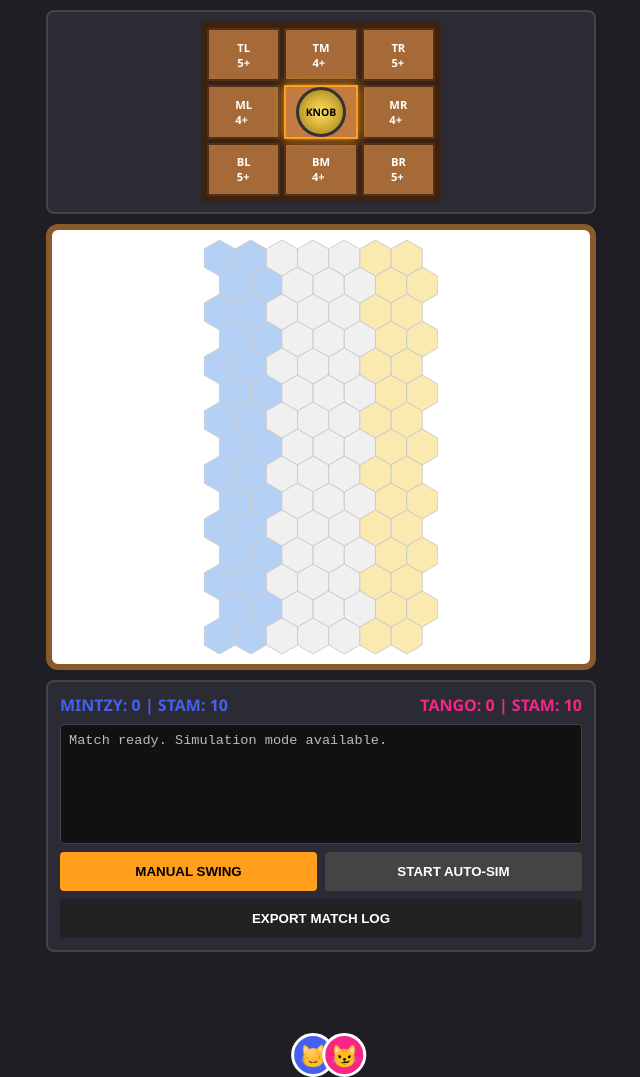
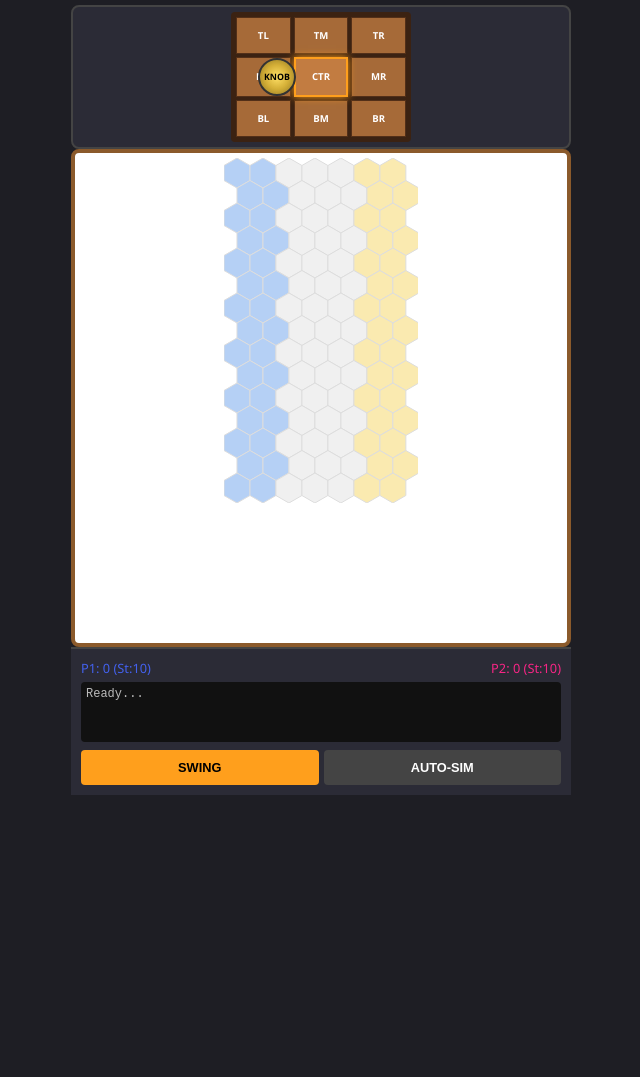
Before and after one commit to Meerdog/meerdog.github.io, a plain HTML site: page 21.html in a window 1280 px wide. Shown: the whole page, without its empty margins (319-959 px from the left). After the commit the page ends 800 px from the top, so only its background shows below. Drawn offline with Linux system fonts and the light colour scheme.

Commit message:
Update title and improve layout in 21.html
fixing layout

```diff
--- a/21.html
+++ b/21.html
@@ -3,54 +3,52 @@
 <head>
     <meta charset="UTF-8">
     <meta name="viewport" content="width=device-width, initial-scale=1.0, maximum-scale=1.0, user-scalable=no">
-    <title>21 Knob: Golden Ratio Edition V17</title>
+    <title>21 Knob: Skirmish V18</title>
     <style>
         :root {
             --p1-color: #4361ee; --p2-color: #f72585;
             --wood: #8b5a2b; --bg-dark: #1e1e24;
+            --hex-w: 30px; --hex-h: 22px;
         }
 
         * { box-sizing: border-box; }
-        body { font-family: 'Segoe UI', system-ui, sans-serif; background-color: var(--bg-dark); color: #fff; margin: 0; padding: 10px; display: flex; justify-content: center; }
-        .app-container { display: flex; flex-direction: column; gap: 10px; width: 100%; max-width: 550px; }
+        body { font-family: 'Segoe UI', sans-serif; background-color: var(--bg-dark); color: #fff; margin: 0; padding: 5px; height: 100vh; overflow: hidden; display: flex; flex-direction: column; align-items: center; }
+        .app-container { display: flex; flex-direction: column; height: 100%; width: 100%; max-width: 500px; justify-content: space-between; }
 
-        /* --- DOOR INTERFACE --- */
-        .door-container { width: 100%; background: #2b2b36; padding: 10px; border-radius: 8px; border: 2px solid #444; }
+        /* --- DOOR (TOP) --- */
+        .door-container { padding: 5px; background: #2b2b36; border-radius: 8px; border: 2px solid #444; }
         .door-grid {
-            display: grid; grid-template-columns: repeat(3, 1fr); gap: 4px;
-            width: 240px; height: 180px; margin: 0 auto; background: #3b2212; padding: 6px; border-radius: 4px; position: relative;
+            display: grid; grid-template-columns: repeat(3, 1fr); gap: 3px;
+            width: 180px; height: 130px; margin: 0 auto; background: #3b2212; padding: 5px; border-radius: 4px; position: relative;
         }
-        .door-cell {
-            background: #a66a38; border: 2px solid #522f18; display: flex; flex-direction: column; align-items: center; justify-content: center;
-            font-size: 0.7rem; font-weight: bold; color: #fff; cursor: pointer;
+        .door-cell { background: #a66a38; border: 1px solid #522f18; display: flex; align-items: center; justify-content: center; font-size: 0.6rem; font-weight: bold; color: #fff; cursor: pointer; }
+        .door-cell.selected { border: 2px solid #ff9f1c; background: #c27c41; box-shadow: 0 0 8px #ff9f1c; z-index: 5; }
+
+        /* Knob on LEFT MIDDLE */
+        .knob-overlay {
+            position: absolute; left: 15%; top: 50%; transform: translateY(-50%);
+            width: 38px; height: 38px; background: radial-gradient(circle, #ffe066, #d4af37, #8c7322);
+            border-radius: 50%; border: 2px solid #333; z-index: 10; display: flex; align-items: center; justify-content: center;
+            font-size: 0.55rem; color: #000; font-weight: 900; cursor: pointer;
         }
-        .door-cell.selected { border-color: #ff9f1c; box-shadow: 0 0 10px #ff9f1c; background: #c27c41; z-index: 5; }
-        .knob-overlay {
-            position: absolute; left: 50%; top: 50%; transform: translate(-50%, -50%);
-            width: 50px; height: 50px; background: radial-gradient(circle, #ffe066, #d4af37, #8c7322);
-            border-radius: 50%; border: 3px solid #333; z-index: 10; display: flex; align-items: center; justify-content: center;
-            font-size: 0.65rem; color: #000; font-weight: 900; cursor: pointer;
-        }
-        .knob-overlay.selected { border-color: #fff; box-shadow: 0 0 15px #f72585; }
+        .knob-overlay.selected { border-color: #fff; box-shadow: 0 0 12px #f72585; }
 
-        /* --- BOARD --- */
-        .board-wrapper { background: #fff; padding: 10px; border-radius: 12px; border: 6px solid var(--wood); position: relative; display: flex; justify-content: center;}
+        /* --- BOARD (CENTER) --- */
+        .board-wrapper { flex-grow: 1; background: #fff; border-radius: 8px; border: 4px solid var(--wood); overflow: hidden; display: flex; justify-content: center; align-items: flex-start; padding-top: 5px; }
         .svg-container { position: relative; }
-        .token { position: absolute; border-radius: 50%; z-index: 20; display: flex; align-items: center; justify-content: center; font-size: 22px; transition: transform 0.6s ease-out; }
-        .p1 { width: 44px; height: 44px; background: var(--p1-color); border: 3px solid white; margin: -22px 0 0 -22px; }
-        .p2 { width: 44px; height: 44px; background: var(--p2-color); border: 3px solid white; margin: -22px 0 0 -22px; }
-        .ball { width: 14px; height: 14px; background: radial-gradient(circle at 30% 30%, #ffd166, #ff9f1c); z-index: 25; margin: -7px 0 0 -7px; transition: transform 0.8s cubic-bezier(0.17, 0.67, 0.83, 0.67); }
+        .token { position: absolute; border-radius: 50%; z-index: 20; display: flex; align-items: center; justify-content: center; font-size: 20px; transition: transform 0.5s ease-out; }
+        .p1 { width: 40px; height: 40px; background: var(--p1-color); border: 3px solid white; margin: -20px 0 0 -20px; }
+        .p2 { width: 40px; height: 40px; background: var(--p2-color); border: 3px solid white; margin: -20px 0 0 -20px; }
+        .ball { width: 12px; height: 12px; background: radial-gradient(circle at 30% 30%, #ffd166, #ff9f1c); z-index: 25; margin: -6px 0 0 -6px; transition: transform 0.7s cubic-bezier(0.1, 0.7, 0.1, 1); }
 
-        /* --- UI DASHBOARD --- */
-        .dashboard { background: #2b2b36; padding: 12px; border-radius: 8px; border: 2px solid #444; display: flex; flex-direction: column; gap: 8px; }
-        .stats-row { display: flex; justify-content: space-between; font-weight: bold; }
-        .log-box { background: #111; height: 120px; overflow-y: auto; padding: 8px; font-size: 0.85rem; border-radius: 4px; color: #bbb; font-family: monospace; border: 1px solid #444; }
-
-        .controls { display: grid; grid-template-columns: 1fr 1fr; gap: 8px; }
-        button { padding: 12px; font-weight: bold; border-radius: 4px; border: none; cursor: pointer; text-transform: uppercase; }
+        /* --- CONTROLS (BOTTOM) --- */
+        .dashboard { background: #2b2b36; padding: 10px; border-top: 2px solid #444; width: 100%; }
+        .stats { display: flex; justify-content: space-between; font-size: 0.8rem; margin-bottom: 5px; }
+        .log-box { background: #111; height: 60px; overflow-y: auto; padding: 5px; font-size: 0.75rem; border-radius: 4px; color: #bbb; font-family: monospace; margin-bottom: 8px; }
+        .btn-row { display: grid; grid-template-columns: 1fr 1fr; gap: 5px; }
+        button { padding: 10px; font-weight: bold; border-radius: 4px; border: none; cursor: pointer; font-size: 0.8rem; }
         .btn-main { background: #ff9f1c; color: #000; }
         .btn-alt { background: #444; color: #fff; }
-        button:disabled { opacity: 0.3; }
     </style>
 </head>
 <body>
@@ -58,16 +56,10 @@
 <div class="app-container">
     <div class="door-container">
         <div class="door-grid" id="door-ui">
-            <div class="door-cell" onclick="setTarget('TL', 5)">TL<br>5+</div>
-            <div class="door-cell" onclick="setTarget('TM', 4)">TM<br>4+</div>
-            <div class="door-cell" onclick="setTarget('TR', 5)">TR<br>5+</div>
-            <div class="door-cell" onclick="setTarget('ML', 4)">ML<br>4+</div>
-            <div class="door-cell selected" onclick="setTarget('MM', 2)">CTR<br>2+</div>
-            <div class="door-cell" onclick="setTarget('MR', 4)">MR<br>4+</div>
-            <div class="door-cell" onclick="setTarget('BL', 5)">BL<br>5+</div>
-            <div class="door-cell" onclick="setTarget('BM', 4)">BM<br>4+</div>
-            <div class="door-cell" onclick="setTarget('BR', 5)">BR<br>5+</div>
-            <div class="knob-overlay" id="knob-btn" onclick="setTarget('KNOB', 6)">KNOB</div>
+            <div class="door-cell" onclick="setT('TL',5)">TL</div><div class="door-cell" onclick="setT('TM',4)">TM</div><div class="door-cell" onclick="setT('TR',5)">TR</div>
+            <div class="door-cell" onclick="setT('ML',4)">ML</div><div class="door-cell selected" onclick="setT('MM',2)">CTR</div><div class="door-cell" onclick="setT('MR',4)">MR</div>
+            <div class="door-cell" onclick="setT('BL',5)">BL</div><div class="door-cell" onclick="setT('BM',4)">BM</div><div class="door-cell" onclick="setT('BR',5)">BR</div>
+            <div class="knob-overlay" id="kb" onclick="setT('KNOB',6)">KNOB</div>
         </div>
     </div>
 
@@ -80,32 +72,28 @@
     </div>
 
     <div class="dashboard">
-        <div class="stats-row">
-            <div style="color: var(--p1-color)">MINTZY: <span id="p1-s">0</span> | STAM: <span id="p1-st">10</span></div>
-            <div style="color: var(--p2-color)">TANGO: <span id="p2-s">0</span> | STAM: <span id="p2-st">10</span></div>
+        <div class="stats">
+            <div style="color:var(--p1-color)">P1: <span id="s1">0</span> (St:<span id="st1">10</span>)</div>
+            <div style="color:var(--p2-color)">P2: <span id="s2">0</span> (St:<span id="st2">10</span>)</div>
         </div>
-
-        <div class="log-box" id="match-log">Match ready. Simulation mode available.</div>
-
-        <div class="controls">
-            <button class="btn-main" onclick="playTurn()" id="btn-shoot">Manual Swing</button>
-            <button class="btn-alt" onclick="toggleSim()" id="btn-sim">Start Auto-Sim</button>
-            <button class="btn-alt" onclick="exportLog()" style="grid-column: span 2; background: #222;">Export Match Log</button>
+        <div class="log-box" id="log">Ready...</div>
+        <div class="btn-row">
+            <button class="btn-main" onclick="playTurn()">SWING</button>
+            <button class="btn-alt" id="sim-btn" onclick="toggleSim()">AUTO-SIM</button>
         </div>
     </div>
 </div>
 
 <script>
-    const R = 18, W = Math.sqrt(3)*R, H = 2*R, COLS = 7, ROWS = 15;
+    const R = 15, W = Math.sqrt(3)*R, H = 2*R, COLS = 7, ROWS = 15;
     let s = {
-        p1: { id: 'Mintzy', x: 3, y: 14, score: 0, stam: 10, max: 10 },
-        p2: { id: 'Tango', x: 4, y: 14, score: 0, stam: 10, max: 10 },
+        p1: { id: 'Mintzy', x: 3, y: 14, score: 0, stam: 10 },
+        p2: { id: 'Tango', x: 4, y: 14, score: 0, stam: 10 },
         ball: { x: 3, y: 14, free: 3 },
-        active: 1, target: 'MM', targetTN: 2, isSim: false, isAnimating: false,
-        matchHistory: []
+        active: 1, target: 'MM', targetTN: 2, isSim: false, isAnim: false
     };
 
-    function buildBoard() {
+    function build() {
         const container = document.getElementById('board-container');
         let totalW = (COLS*W)+(W/2), totalH = (ROWS*H*0.75)+(H*0.25);
         container.style.width = totalW + 'px'; container.style.height = totalH + 'px';
@@ -117,107 +105,55 @@
                 let fill = c < 2 ? '#b5d0f5' : (c > 4 ? '#faeab0' : '#f0f0f0');
                 let pts = []; for(let i=0; i<6; i++) pts.push(`${cx + R * Math.cos(Math.PI/180 * (60*i-30))},${cy + R * Math.sin(Math.PI/180 * (60*i-30))}`);
                 let poly = document.createElementNS("http://www.w3.org/2000/svg", "polygon");
-                poly.setAttribute("points", pts.join(" ")); poly.setAttribute("fill", fill); poly.setAttribute("stroke", "#ccc");
+                poly.setAttribute("points", pts.join(" ")); poly.setAttribute("fill", fill); poly.setAttribute("stroke", "#ddd");
                 svg.appendChild(poly);
             }
         }
         container.insertBefore(svg, container.firstChild);
     }
 
-    function setTarget(code, tn) {
+    function setT(code, tn) {
         s.target = code; s.targetTN = tn;
         document.querySelectorAll('.door-cell, .knob-overlay').forEach(el => el.classList.remove('selected'));
         event.currentTarget.classList.add('selected');
     }
 
-    function log(msg) {
-        const box = document.getElementById('match-log');
-        box.innerHTML += `<div>${msg}</div>`;
-        box.scrollTop = box.scrollHeight;
-        s.matchHistory.push(msg.replace(/<[^>]*>/g, ''));
-    }
-
-    function updateView() {
+    function update() {
         let p1c = { x: (s.p1.x*W) + (s.p1.y%2!==0 ? W/2 : 0) + W/2, y: (s.p1.y*H*0.75) + H/2 };
         let p2c = { x: (s.p2.x*W) + (s.p2.y%2!==0 ? W/2 : 0) + W/2, y: (s.p2.y*H*0.75) + H/2 };
         let bc = { x: (s.ball.x*W) + (s.ball.y%2!==0 ? W/2 : 0) + W/2, y: (s.ball.y*H*0.75) + H/2 };
         document.getElementById('t-p1').style.transform = `translate(${p1c.x}px, ${p1c.y}px)`;
         document.getElementById('t-p2').style.transform = `translate(${p2c.x}px, ${p2c.y}px)`;
         document.getElementById('t-ball').style.transform = `translate(${bc.x}px, ${bc.y}px)`;
-        document.getElementById('p1-s').innerText = s.p1.score; document.getElementById('p2-s').innerText = s.p2.score;
-        document.getElementById('p1-st').innerText = s.p1.stam; document.getElementById('p2-st').innerText = s.p2.stam;
+        document.getElementById('s1').innerText = s.p1.score; document.getElementById('s2').innerText = s.p2.score;
+        document.getElementById('st1').innerText = s.p1.stam; document.getElementById('st2').innerText = s.p2.stam;
     }
 
     async function playTurn() {
-        if(s.isAnimating) return;
-        s.isAnimating = true;
+        if(s.isAnim) return; s.isAnim = true;
+        let p = s.active === 1 ? s.p1 : s.p2, opp = s.active === 1 ? s.p2 : s.p1;
+        let cost = Math.max(0, Math.max(Math.abs(p.x - s.ball.x), Math.abs(p.y - s.ball.y)) - s.ball.free);
+        p.stam = Math.max(0, p.stam - cost); p.x = s.ball.x; p.y = s.ball.y;
+        update(); await new Promise(r => setTimeout(r, 500));
 
-        let p = s.active === 1 ? s.p1 : s.p2, opp = s.active === 1 ? s.p2 : s.p1;
-        let dist = Math.max(Math.abs(p.x - s.ball.x), Math.abs(p.y - s.ball.y));
-        let cost = Math.max(0, dist - s.ball.free);
+        let roll = Math.floor(Math.random()*6)+1, mod = (p.stam <= 3 ? -1 : 0), total = roll + mod;
+        const l = document.getElementById('log');
 
-        p.stam = Math.max(0, p.stam - cost);
-        p.x = s.ball.x; p.y = s.ball.y;
-        updateView(); await new Promise(r => setTimeout(r, 600));
+        if (total <= 0) { l.innerHTML = `Whiff! Pt to ${opp.id}`; hScore(opp); }
+        else if (s.target === 'KNOB' && roll === 6) { l.innerHTML = `KNOB HIT! 3 pts!`; hScore(p, 3); }
+        else if (total >= s.targetTN) {
+            let sx = (s.target.includes('L') ? 5 : (s.target.includes('R') ? 1 : 3));
+            let sy = (s.target.includes('B') ? 2 : (s.target.includes('T') ? 12 : 6));
+            if (Math.max(Math.abs(opp.x-sx), Math.abs(opp.y-sy)) > opp.stam+1) { l.innerHTML = `Winner! Pt to ${p.id}`; hScore(p); }
+            else { s.ball.x = sx; s.ball.y = sy; s.ball.free = 1; s.active = s.active === 1 ? 2 : 1; l.innerHTML = `${p.id} returns.`; }
+        } else { l.innerHTML = `Pop-up.`; s.ball.y = 10; s.active = s.active === 1 ? 2 : 1; }
 
-        // Peak Condition & Fatigue math
-        let isPeak = (p.stam === 10 && p.x >= 2 && p.x <= 4);
-        let mod = (isPeak && s.target === 'KNOB' ? 1 : 0) + (p.stam <= 3 ? -1 : 0);
-        let roll = Math.floor(Math.random()*6)+1;
-        let total = roll + mod;
-
-        if (total <= 0) {
-            log(`${p.id} <b style="color:red">WHIFFED</b> (Roll: ${total})`);
-            handleScore(opp);
-        } else if (s.target === 'KNOB' && (roll === 6 || total >= 6)) {
-            log(`${p.id} hit the <b style="color:#ff9f1c">GLORY KNOB!</b>`);
-            handleScore(p, 3);
-        } else if (total >= s.targetTN) {
-            // Check if Unreturnable
-            let sx = (s.target.includes('L') ? 5 : (s.target.includes('R') ? 1 : 3)) + (Math.floor(Math.random()*3)-1);
-            let sy = (s.target.includes('B') ? 2 : (s.target.includes('T') ? 11 : 6)) + (Math.floor(Math.random()*3)-1);
-
-            let oppDist = Math.max(Math.abs(opp.x - sx), Math.abs(opp.y - sy));
-            if (oppDist > opp.stam + 1) {
-                log(`${p.id} hit an <b style="color:#06d6a0">UNRETURNABLE!</b>`);
-                s.ball.x = sx; s.ball.y = sy; updateView();
-                await new Promise(r => setTimeout(r, 800));
-                handleScore(p);
-            } else {
-                s.ball.x = Math.max(0, Math.min(6, sx)); s.ball.y = sy;
-                s.ball.free = 1; s.active = s.active === 1 ? 2 : 1;
-                log(`${p.id} returns to ${s.target}`);
-            }
-        } else {
-            log(`${p.id} popped it up.`);
-            s.ball.free = 3; s.ball.y = 12; s.active = s.active === 1 ? 2 : 1;
-        }
-
-        updateView(); s.isAnimating = false;
-        if(s.isSim) setTimeout(playTurn, 1000);
+        update(); s.isAnim = false; if(s.isSim) setTimeout(playTurn, 800);
     }
 
-    function handleScore(winner, pts=1) {
-        winner.score += pts;
-        log(`POINT TO ${winner.id.toUpperCase()}!`);
-        s.p1.stam = s.p1.max; s.p2.stam = s.p2.max;
-        s.p1.x = 3; s.p1.y = 14; s.p2.x = 4; s.p2.y = 14; s.ball.x = 3; s.ball.y = 14;
-        s.active = winner === s.p1 ? 1 : 2;
-    }
-
-    function toggleSim() {
-        s.isSim = !s.isSim;
-        document.getElementById('btn-sim').innerText = s.isSim ? 'Stop Sim' : 'Start Auto-Sim';
-        if(s.isSim) playTurn();
-    }
-
-    function exportLog() {
-        let blob = new Blob([s.matchHistory.join('\n')], {type: 'text/plain'});
-        let a = document.createElement('a'); a.href = URL.createObjectURL(blob);
-        a.download = '21knob_match_log.txt'; a.click();
-    }
-
-    buildBoard(); updateView();
+    function hScore(w, pts=1) { w.score += pts; s.p1.stam = 10; s.p2.stam = 10; s.p1.x = 3; s.p1.y = 14; s.p2.x = 4; s.p2.y = 14; s.ball.x = 3; s.ball.y = 14; s.active = (w === s.p1 ? 1 : 2); }
+    function toggleSim() { s.isSim = !s.isSim; document.getElementById('sim-btn').innerText = s.isSim ? 'STOP' : 'AUTO-SIM'; if(s.isSim) playTurn(); }
+    build(); update();
 </script>
 </body>
 </html>
```
